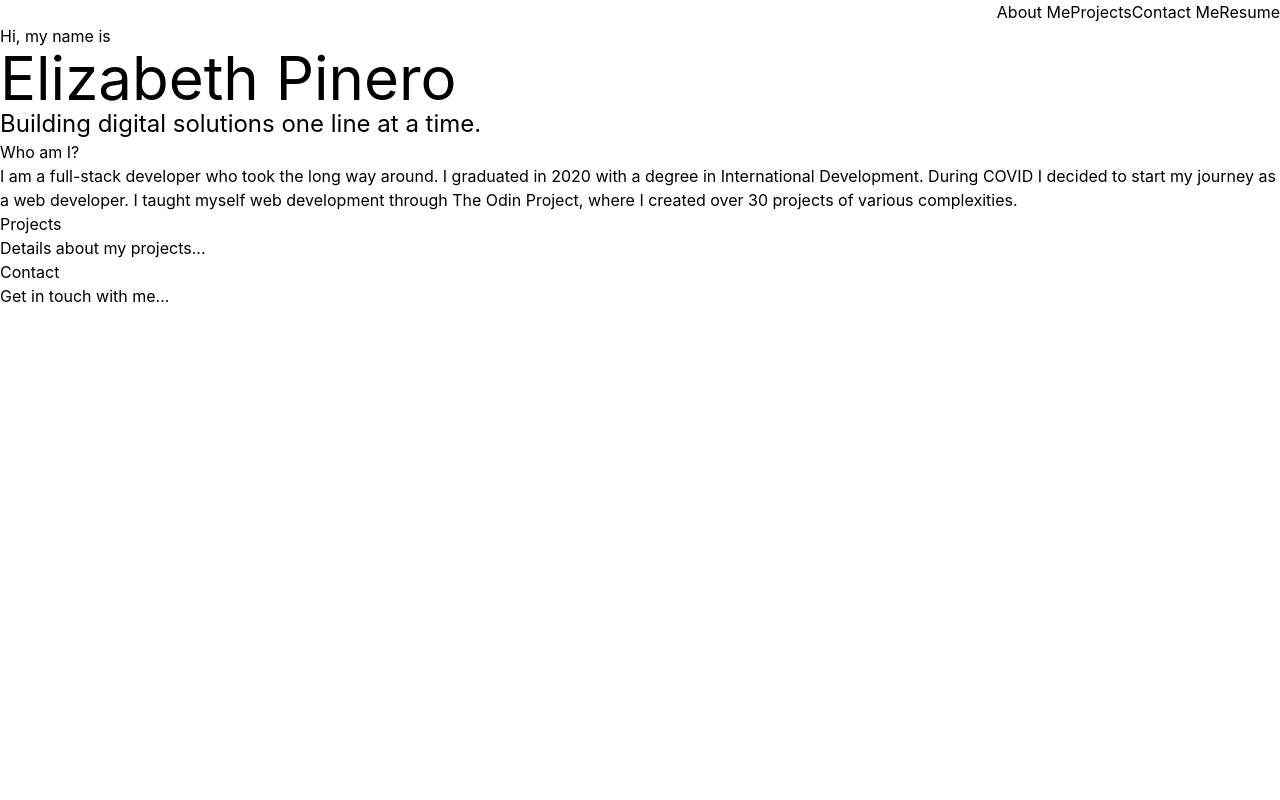
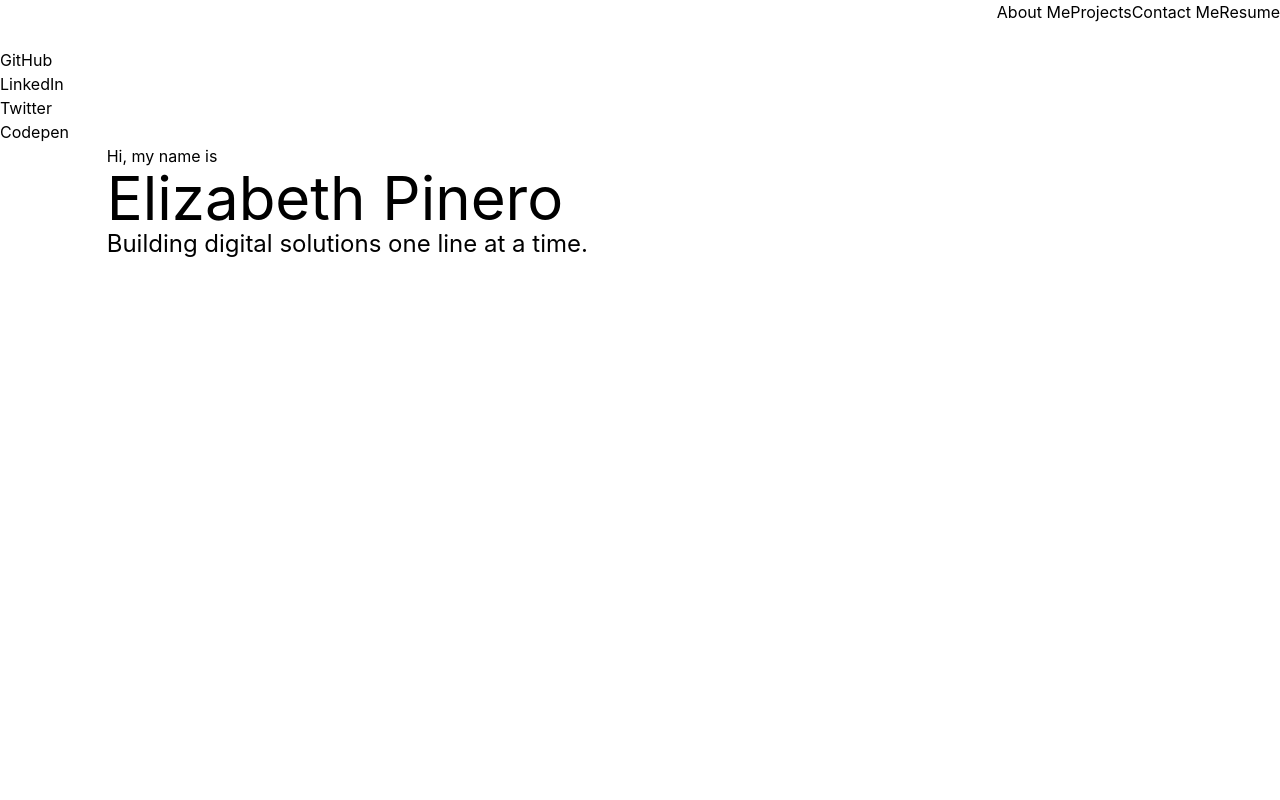
Before and after one commit to itsaflamingo/personal-portfolio2, a Gatsby site: page / in a window 1280 px wide. Shown: the top 800 px of the page. Built offline with nearby package versions, Linux system fonts and the light colour scheme; Gatsby itself is replaced by a stand-in of ours.

Commit message:
Socials now sticky

```diff
--- a/src/components/FirstPage.js
+++ b/src/components/FirstPage.js
@@ -3,7 +3,7 @@
 
 export default function HomePage() {
   return (
-    <div className="text">
+    <div className="w-11/12 text h-[93%] flex flex-col justify-self-end">
       <h3>Hi, my name is</h3>
       <h1 className="text-6xl">Elizabeth Pinero</h1>
       <h2 className="text-2xl">
--- a/src/components/Navbar.js
+++ b/src/components/Navbar.js
@@ -4,6 +4,7 @@
 
 export default function NavBar() {
   return (
+    <div className="h-12 sticky top-0">
       <nav>
         <ul className="flex items-center justify-end">
           <li>
@@ -18,5 +19,6 @@
           <button>Resume</button>
         </ul>
       </nav>
+    </div>
   );
 }
--- /dev/null
+++ b/src/components/SocialsBar.js
@@ -0,0 +1,33 @@
+import React from "react";
+
+export default function SocialsBar() {
+  return (
+    <div className="flex column w-12 sticky bottom-px align-self-end">
+      <ul>
+        <li>
+          <a href="https://github.com/elizabethpinero" target="_blank">
+            GitHub
+          </a>
+        </li>
+        <li>
+          <a
+            href="https://www.linkedin.com/in/elizabethpinero/"
+            target="_blank"
+          >
+            LinkedIn
+          </a>
+        </li>
+        <li>
+          <a href="https://twitter.com/elizabethpinero" target="_blank">
+            Twitter
+          </a>
+        </li>
+        <li>
+          <a href="https://twitter.com/elizabethpinero" target="_blank">
+            Codepen
+          </a>
+        </li>
+      </ul>
+    </div>
+  );
+}
--- a/src/pages/index.js
+++ b/src/pages/index.js
@@ -3,12 +3,16 @@
 import "../styles/global.css";
 import FirstPage from "../components/FirstPage";
 import About from "../components/About";
+import SocialsBar from "../components/SocialsBar";
 
 export default function Home() {
   return (
-    <div className="bg">
+    <div className="h-screen w-full relative overflow-y:scroll">
       <Navbar />
+      {/* <div className="flex"> */}
+      <SocialsBar />
       <FirstPage />
+      {/* </div> */}
       <div>
         <section id="about">
           <About />
```
Lines whose indentation alone changed are shown as unchanged.
